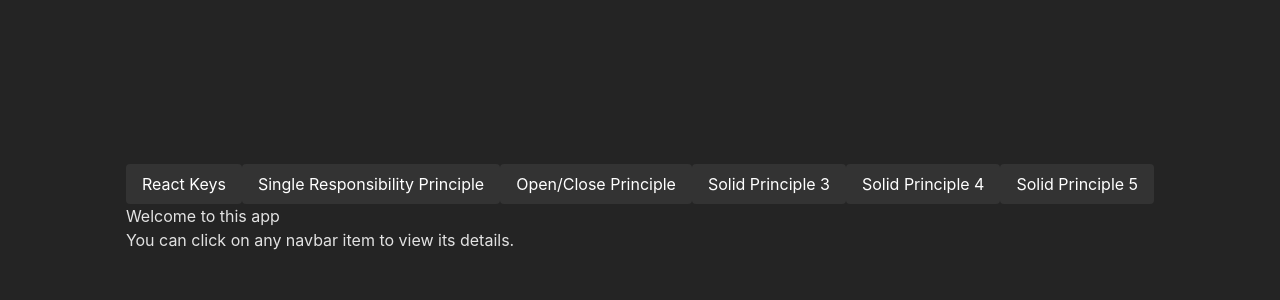
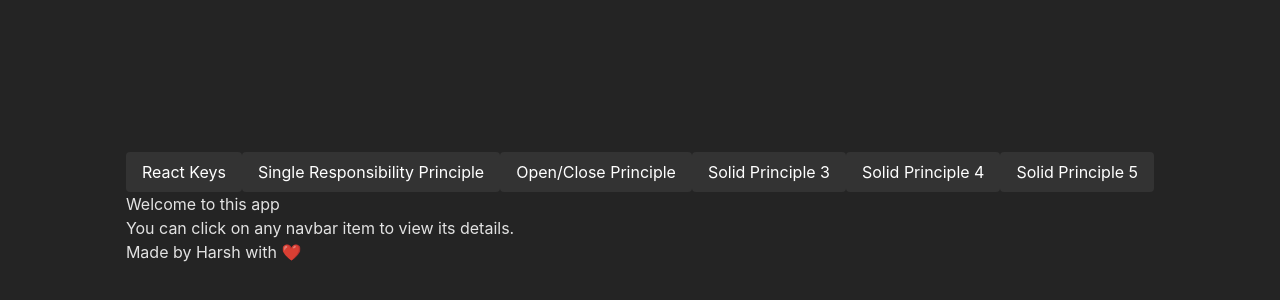
Before and after one commit to Harsh244007/solid-principle-react-simplified, a Preact app: page / in a window 1280 px wide. Shown: the part 192-492 px from the top of the page. Built offline with nearby package versions, Linux system fonts and the light colour scheme.

Commit message:
* Updated main.tsx footer section .

```diff
--- a/src/main.tsx
+++ b/src/main.tsx
@@ -42,6 +42,7 @@ const App = () => {
       <div className="py-4 w-auto overflow-auto px-6 max-w-3xl m-auto">
         <Suspense fallback={<Loading />}>{renderActiveComponent()}</Suspense>
       </div>
+      <p>Made by Harsh with ❤️</p>
     </div>
   );
 };
```
